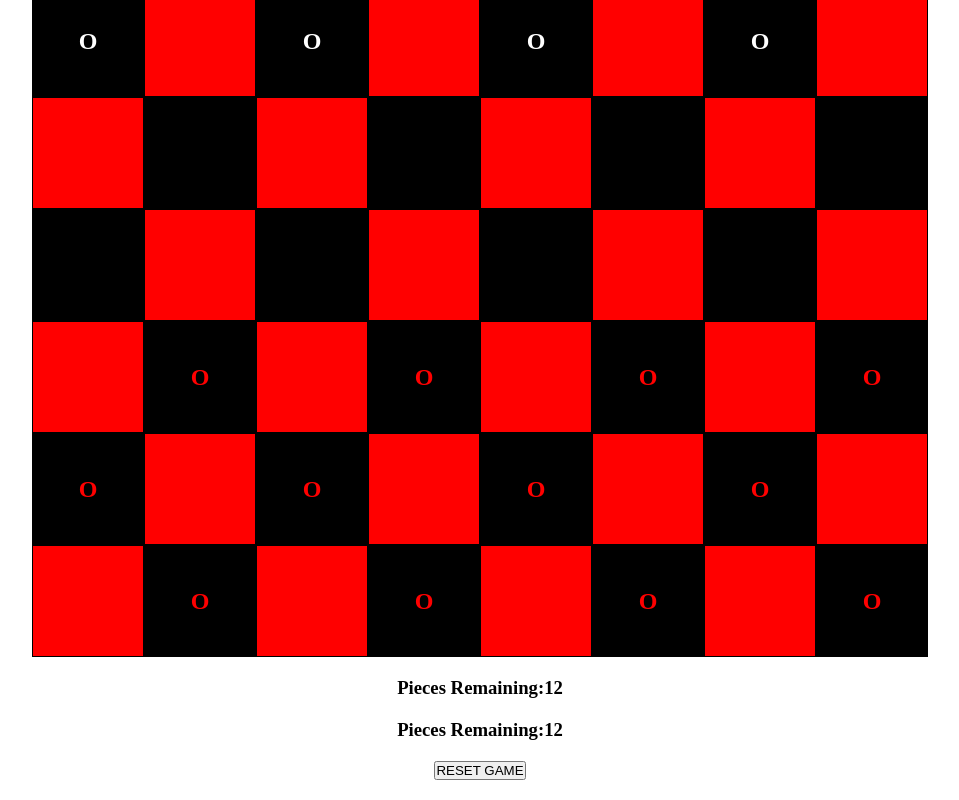
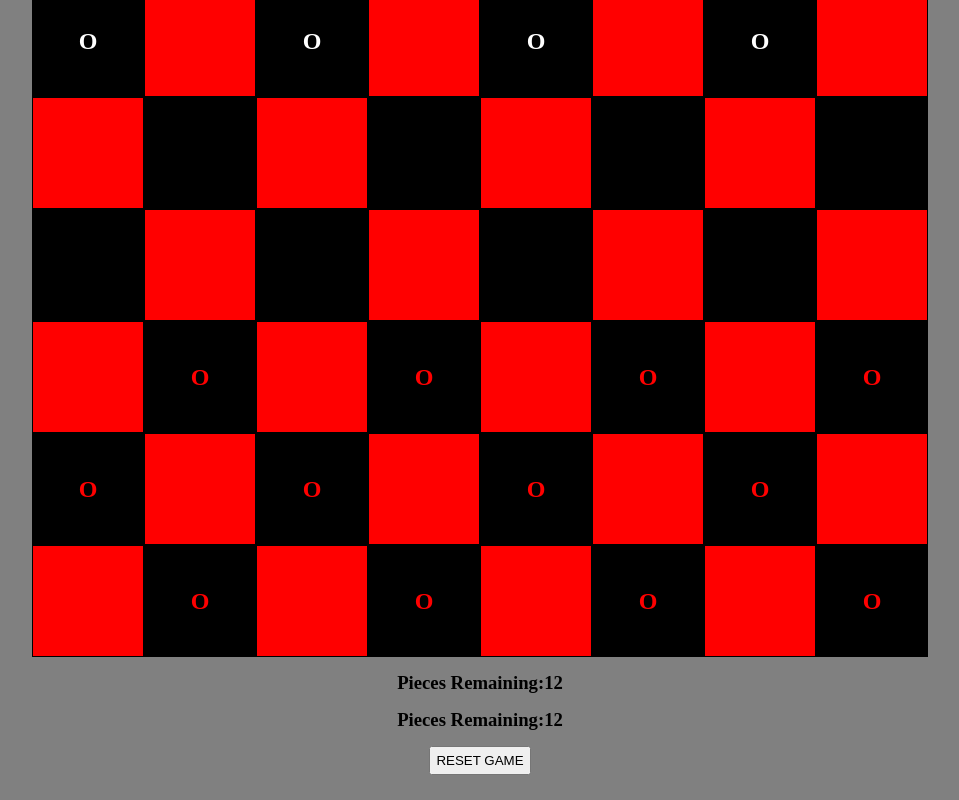
Before and after one commit to aaronfnp/project1, a plain HTML site: page index.html in a window 1280 px wide. Shown: the part 316-1116 px from the top of the page, without its empty margins (160-1119 px from the left). Drawn offline with Linux system fonts and the light colour scheme.

Commit message:
updated readme, removed consolelogs

```diff
--- a/script.js
+++ b/script.js
@@ -119,7 +119,6 @@ function initializeGame() {
   }
   resetSelectData();
   playerTurn = 1;
-  console.log(boardArray);
 }
 
 function renderBoard() {
@@ -142,7 +141,6 @@ function runGame(event) {
 
     //If text element is clicked, swaps to the parent div
     if (clickedTarget.tagName === "H2") {
-      console.log(clickedTarget);
       clickedTarget = clickedTarget.parentElement;
     }
 
@@ -155,10 +153,8 @@ function runGame(event) {
       return;
     // Selects Piece if 1st click
     if (clickSelector === 1) {
-      console.log("first click");
       selected_Piece = clickedTarget;
       selected_Piece_Data = boardArray[cellData][colData];
-      console.log(selected_Piece_Data);
       // Verifies that selection is a piece
       if (
         selected_Piece_Data instanceof base_piece &&
@@ -223,7 +219,6 @@ function runGame(event) {
 
     // Selects Space to move if 2nd click
     if (clickSelector === -1 && selected_Piece_Data !== null) {
-      console.log("second click");
       selected_Space = event.target;
       selected_Space_Data = boardArray[cellData][colData];
 
@@ -233,8 +228,6 @@ function runGame(event) {
 
       // If selection is another piece, returns & highlights
       if (selected_Space_Data instanceof base_piece) {
-        // POSSIBLE TO FLASH RED?
-        selected_Space.style.backgroundColor = "blue";
         return;
       }
 
@@ -277,7 +270,6 @@ function runGame(event) {
 
       resetSelectData();
 
-      console.log(boardArray);
       //Changes player turn
       playerTurn *= -1;
     }
@@ -317,13 +309,11 @@ function loadData(clickedTarget) {
   const col = clickedTarget.parentElement;
   colData = col.getAttribute("col-data");
   cellData = clickedTarget.getAttribute("cell-data");
-  console.log(`Column: ${colData}`);
-  console.log(`Row: ${cellData}`);
 }
 
 function declareWinner(player) {
   isWinner = true;
-  console.log(`Winner is: ${player}`);
+  winnerFunction;
 }
 
 function forwardChecker(diffRow) {
@@ -331,22 +321,17 @@ function forwardChecker(diffRow) {
 
   let numberToCheck = diffRow;
 
-  console.log(diffRow);
   if (Math.abs(diffRow) === 2) {
     numberToCheck = diffRow / 2;
   }
   if (numberToCheck === playerTurn || selected_Piece_Data.isKing) {
     isForward = true;
-    console.log(`is Forward`);
   } else {
     isForward = false;
-    console.log(`is not Forward`);
   }
 }
 
 function continuousChecker(playerTurn) {
-  console.log(parseInt(cellData) + 2 * playerTurn);
-  console.log(parseInt(colData) + 2);
   if (
     parseInt(cellData) + 2 * playerTurn > boardArray[colData].length - 1 ||
     parseInt(colData) + 2 > boardArray.length - 1 ||
@@ -368,8 +353,6 @@ function continuousChecker(playerTurn) {
       boardArray[parseInt(cellData) + playerTurn][parseInt(colData) - 1]
         .player !== selected_Piece.player
     ) {
-      console.log("has piece in next spot");
-
       if (
         !(
           boardArray[parseInt(cellData) + 2 * playerTurn][
@@ -406,8 +389,6 @@ function continuousChecker(playerTurn) {
 function removePiece() {
   if (pieceToRemove.player === 1) updateCounter("p1");
   else if (pieceToRemove.player === -1) updateCounter("p2");
-  console.log(`Piece Counter P1:${pieceCounter_P1}`);
-  console.log(`Piece Counter P2:${pieceCounter_P2}`);
   boardArray[midRow][
     midCol
   ] = `${pieceToRemove.rowPos}_${pieceToRemove.colPos}`;
@@ -419,7 +400,6 @@ function removePiece() {
 function continuousDeclaration() {
   isContinuous = true;
 
-  console.log(selected_Space);
   selected_Piece.style.backgroundColor = "black";
   loadData(selected_Space);
 
--- a/style.css
+++ b/style.css
@@ -2,6 +2,10 @@
   box-sizing: border-box;
   margin: 0;
   padding: 0;
+}
+
+body {
+  background-color: grey;
 }
 
 .col {
@@ -42,10 +46,11 @@ h3 {
   display: flex;
   align-items: center;
   justify-content: center;
-  margin-top: 20px;
+  margin-top: 15px;
 }
 
 button {
   display: block;
-  margin: 20px auto;
+  margin: 15px auto;
+  padding: 5px;
 }
```
Also changed, not shown: index.html (+2 -2 lines), 1 other file.
